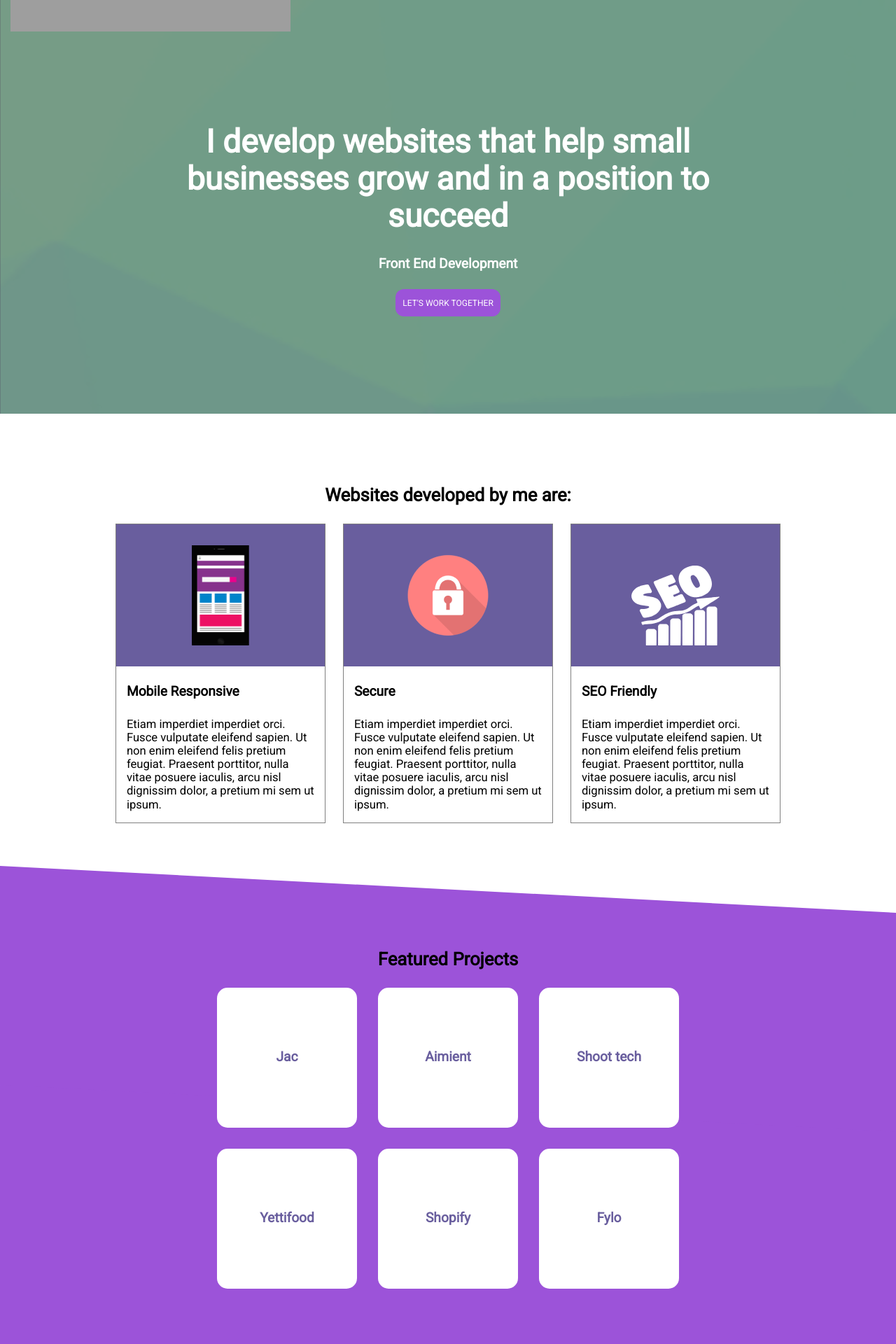
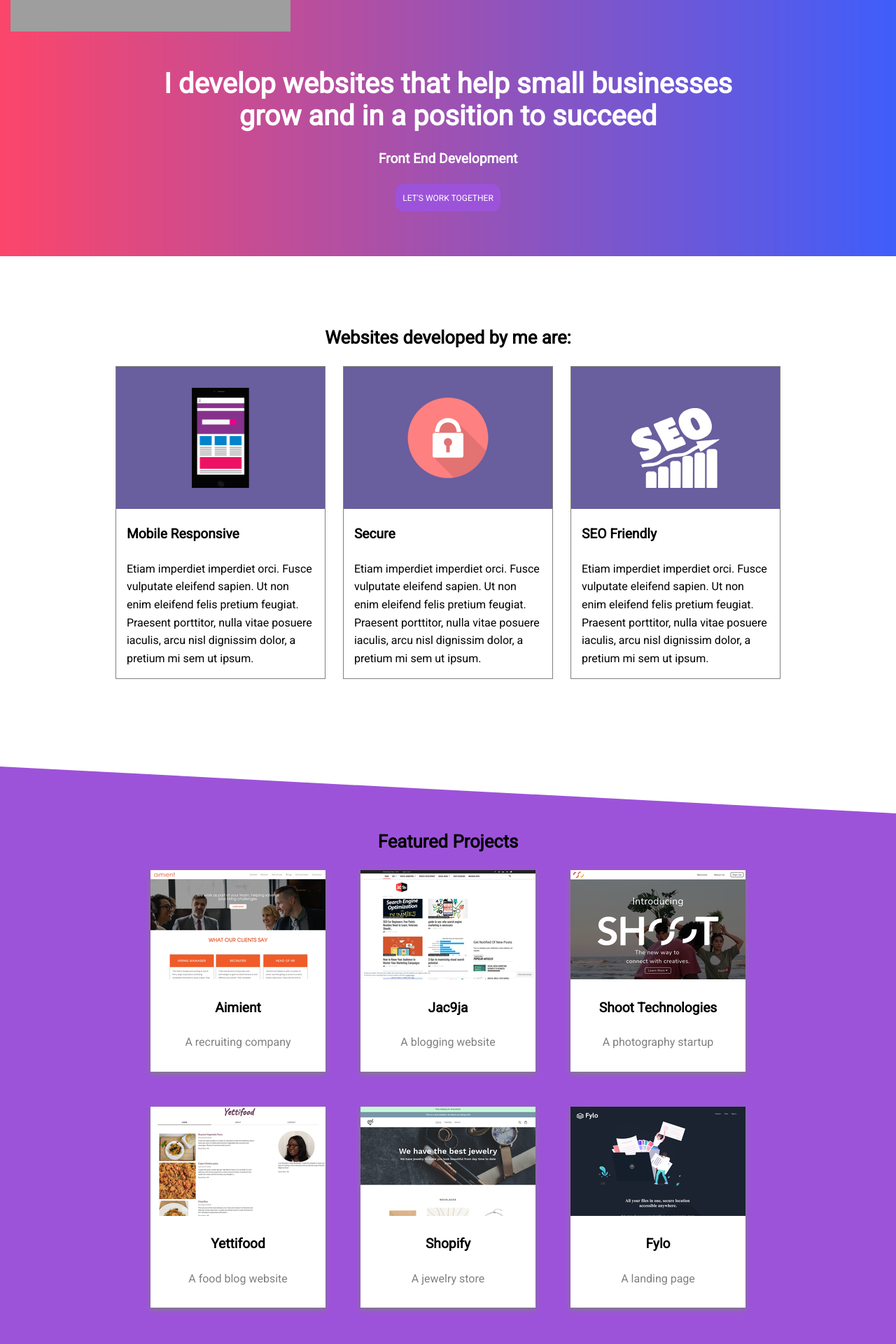
Before and after one commit to Yetunde79/freelance_website, a React (Create React App) app: page / in a window 1280 px wide. Shown: the part 260-2180 px from the top of the page at 70% size. Built offline with nearby package versions, Linux system fonts and the light colour scheme; grey boxes are pictures that could not be loaded.

Commit message:
Add ProjectItems Component

```diff
--- a/package.json
+++ b/package.json
@@ -3,6 +3,7 @@
   "version": "0.1.0",
   "private": true,
   "dependencies": {
+    "classnames": "^2.2.6",
     "node-sass": "^4.11.0",
     "react": "^16.8.5",
     "react-accessible-accordion": "^3.0.0",
--- a/src/components/Home.js
+++ b/src/components/Home.js
@@ -1,19 +1,68 @@
-import React from "react";
+import React, { Component } from "react";
 import { NavLink, Link } from "react-router-dom";
 
 import logo from "../images/logo.png";
+import Aimient from "../images/aimient.png";
+import Jac9ja from "../images/jac9ja.png";
+import Shoot from "../images/shoot.png";
+import Yettifood from "../images/yettifood.png";
+import Shopify from "../images/shopify.png";
+import Fylo from "../images/fylo.png";
 
-export default function Home() {
-  const header = {
-    heading:
-      "I develop websites that help small businesses grow and in a position to succeed",
-    subheading: "Front End Development"
+import ProjectItems from "../components/ProjectItems";
+
+export default class Home extends Component {
+  state = {
+    windowWidth: window.innerWidth,
+    mobileNavVisible: false,
+    projects: [
+      {
+        img: Aimient,
+        name: "Aimient",
+        tagline: "A recruiting company"
+      },
+      {
+        img: Jac9ja,
+        name: "Jac9ja",
+        tagline: "A blogging website"
+      },
+      {
+        img: Shoot,
+        name: "Shoot Technologies",
+        tagline: "A photography startup"
+      },
+      {
+        img: Yettifood,
+        name: "Yettifood",
+        tagline: "A food blog website"
+      },
+      {
+        img: Shopify,
+        name: "Shopify",
+        tagline: "A jewelry store"
+      },
+      {
+        img: Fylo,
+        name: "Fylo",
+        tagline: "A landing page"
+      }
+    ]
   };
-  return (
-    <div>
-      <header>
-        <nav>
-          <img src={logo} alt="logo" />
+
+  handleResize = () => {
+    this.setState({ windowWidth: window.innerWidth });
+  };
+
+  componentDidMount() {
+    window.addEventListener("resize", this.handleResize);
+  }
+
+  componentWillUnmount() {
+    window.removeEventListener("resize", this.handleResize);
+  }
+
+  navigationlink = () => {
+    return [
       <ul className="menu">
         <li>
           <NavLink exact to="/">
@@ -33,15 +82,58 @@ export default function Home() {
           <NavLink to="/contact">Contact</NavLink>
         </li>
       </ul>
+    ];
+  };
+
+  renderMobileNav = () => {
+    if (this.state.mobileNavVisible) {
+      return this.navigationlink();
+    }
+  };
+
+  handleNavLink = () => {
+    if (!this.state.mobileNavVisible) {
+      this.setState({ mobileNavVisible: true });
+    } else {
+      this.setState({ mobileNavVisible: false });
+    }
+  };
+
+  renderNavigation = () => {
+    if (this.state.windowWidth <= 500) {
+      return [
+        <div className="mobilemenu">
+          {this.renderMobileNav()}
+          <i className="fas fa-bars hamburger" onClick={this.handleNavLink} />
+        </div>
+      ];
+    } else {
+      return [<div>{this.navigationlink()}</div>];
+    }
+  };
+
+  render() {
+    const header = {
+      heading:
+        "I develop websites that help small businesses grow and in a position to succeed",
+      subheading: "Front End Development"
+    };
+
+    return (
+      <div>
+        <header>
+          <nav>
+            <img src={logo} alt="logo" />
+            {this.renderNavigation()}
           </nav>
-        <section className="header-text">
+          <div className="header-text">
             <h1 className="heading">{header.heading}</h1>
             <h4>{header.subheading}</h4>
 
             <button className="btn">
               <Link to="/services">LET'S WORK TOGETHER</Link>
             </button>
-        </section>
+          </div>
         </header>
 
         <main>
@@ -101,27 +193,16 @@ export default function Home() {
             </div>
           </section>
 
-        <section className="featured centered">
+          <section className="projects featured centered">
             <h3>Featured Projects</h3>
             <div className="grid">
-            <div className="centered">
-              <h4>Jac</h4>
-            </div>
-            <div className="centered">
-              <h4>Aimient</h4>
-            </div>
-            <div className="centered">
-              <h4>Shoot tech</h4>
-            </div>
-            <div className="centered">
-              <h4>Yettifood</h4>
-            </div>
-            <div className="centered">
-              <h4>Shopify</h4>
-            </div>
-            <div className="centered">
-              <h4>Fylo</h4>
-            </div>
+              {this.state.projects.map(project => (
+                <ProjectItems
+                  img={project.img}
+                  name={project.name}
+                  tagline={project.tagline}
+                />
+              ))}
             </div>
           </section>
 
@@ -133,8 +214,8 @@ export default function Home() {
                   <img src={require("../images/quote.svg")} alt="quote" />
                   <div className="centered">
                     <p>
-                    Yetunde did a great job of helping me design and develop our
-                    company's website. She was well organized and quick to
+                      Yetunde did a great job of helping me design and develop
+                      our company's website. She was well organized and quick to
                       respond to asks and changes.
                     </p>
                     <p>Ana Agneshwar</p>
@@ -154,8 +235,8 @@ export default function Home() {
                     <div className="centered">
                       <p>
                         Yetunde did a great job of helping me design and develop
-                      our company's website. She was well organized and quick to
-                      respond to asks and changes.
+                        our company's website. She was well organized and quick
+                        to respond to asks and changes.
                       </p>
                       <p>Ana Agneshwar</p>
                       <p>CEO of Aimient</p>
@@ -169,3 +250,4 @@ export default function Home() {
       </div>
     );
   }
+}
--- /dev/null
+++ b/src/components/ProjectItems.js
@@ -0,0 +1,11 @@
+import React from "react";
+
+export default function ProjectItems(props) {
+  return (
+    <div>
+      <img src={props.img} alt="aimient" />
+      <h4>{props.name}</h4>
+      <p>{props.tagline}</p>
+    </div>
+  );
+}
--- a/src/components/Projects.js
+++ b/src/components/Projects.js
@@ -1,54 +1,75 @@
 import React, { Component } from "react";
 import Header from "../layout/Header";
+import ProjectItems from "../components/ProjectItems";
 
+import Aimient from "../images/aimient.png";
+import Jac9ja from "../images/jac9ja.png";
+import Shoot from "../images/shoot.png";
+import Yettifood from "../images/yettifood.png";
+import Shopify from "../images/shopify.png";
+import Fylo from "../images/fylo.png";
 export default class Projects extends Component {
+  state = {
+    projects: [
+      {
+        img: Aimient,
+        name: "Aimient",
+        tagline: "A recruiting company"
+      },
+      {
+        img: Jac9ja,
+        name: "Jac9ja",
+        tagline: "A blogging website"
+      },
+      {
+        img: Shoot,
+        name: "Shoot Technologies",
+        tagline: "A photography startup"
+      },
+      {
+        img: Yettifood,
+        name: "Yettifood",
+        tagline: "A food blog website"
+      },
+      {
+        img: Shopify,
+        name: "Shopify",
+        tagline: "A jewelry store"
+      },
+      {
+        img: Fylo,
+        name: "Fylo",
+        tagline: "A landing page"
+      }
+    ]
+  };
+
   render() {
     const header = {
       heading: "PROJECTS",
       subheading: "Lorem Ipsum"
     };
+
     return (
       <div>
         <Header heading={header.heading} subheading={header.subheading} />
         <main>
           <section className="projects centered">
             <div className="grid">
-              <div>
-                <img src={require("../images/aimient.png")} alt="aimient" />
-                <h4>Aimient</h4>
-                <p>A recruiting company</p>
-              </div>
-              <div>
-                <img src={require("../images/jac9ja.png")} alt="aimient" />
-                <h4>Jac9ja</h4>
-                <p>A blogging website</p>
-              </div>
-              <div>
-                <img src={require("../images/shoot.png")} alt="aimient" />
-                <h4>Shoot Technologies</h4>
-                <p>A photography startup</p>
-              </div>
-              <div>
-                <img src={require("../images/yettifood.png")} alt="aimient" />
-                <h4>Yettifood</h4>
-                <p>A food blog website</p>
-              </div>
-              <div>
-                <img src={require("../images/shopify.png")} alt="aimient" />
-                <h4>Shopify</h4>
-                <p>A jewelry store</p>
-              </div>
-              <div>
-                <img src={require("../images/fylo.png")} alt="aimient" />
-                <h4>Fylo</h4>
-                <p>A landing page</p>
-              </div>
+              {this.state.projects.map(project => (
+                <ProjectItems
+                  img={project.img}
+                  name={project.name}
+                  tagline={project.tagline}
+                />
+              ))}
             </div>
-            {/*<div className="centered">
-              <button className="btn ">More Projects</button>
-             </div> */}
           </section>
         </main>
+
+        {/*<div className="centered">
+              <button className="btn ">More Projects</button>
+          </div> */}
       </div>
     );
   }
--- a/src/stylesheets/Home.scss
+++ b/src/stylesheets/Home.scss
@@ -1,10 +1,11 @@
 .developed {
+  padding-bottom: 5%;
+
   h2 {
     text-align: left;
   }
-}
 
-.developed .grid {
+  .grid {
     grid-template-columns: minmax(100px, 300px) minmax(100px, 300px) minmax(
         100px,
         300px
@@ -27,27 +28,22 @@
       margin: 5%;
     }
   }
+}
 
 //Featured Section
 .featured {
   @include slanted_left;
-  .grid {
-    grid-template-columns: 200px 200px 200px;
-    grid-template-rows: 200px 200px;
-    gap: 30px;
 
-    div {
-      background-color: white;
-      color: $purpleblue;
-      border-radius: 15px;
-    }
-  }
   &:before {
     @include slanted_left_before;
+  }
+  .grid {
+    padding-bottom: 5%;
   }
 }
 
 .testimonials {
+  padding-top: 5%;
   .grid {
     grid-template-columns: 250px 250px;
     gap: 80px;
--- a/src/stylesheets/global.scss
+++ b/src/stylesheets/global.scss
@@ -1,3 +1,7 @@
+html {
+  font-size: 16px;
+}
+
 section {
   margin: 6% 0;
 }
@@ -12,28 +16,28 @@ section {
 //FONTS
 
 h1 {
-  font-size: 40px;
-  font-size: 3.6vw;
+  font-size: 2.5em;
 }
 
 h2 {
-  font-size: 30px;
-  font-size: 2.7vw;
+  font-size: 1.9em;
 }
 
 h3 {
-  font-size: 25px;
-  font-size: 2vw;
+  font-size: 1.6em;
 }
 
 h4 {
-  font-size: 18px;
-  font-size: 1.5vw;
+  font-size: 1.2em;
+}
+
+h5 {
+  font-size: 1.1em;
 }
 
 p {
-  font-size: 16px;
-  font-size: 1.3vw;
+  font-size: 1em;
+  line-height: 1.6;
 }
 
 //End of FONTS
@@ -44,7 +48,7 @@ img {
 }
 
 header {
-  background-image: url("../images/background2.svg");
+  background-image: url("../images/cool-background.png");
   background-size: cover;
   background-repeat: no-repeat;
   padding: 5px 15px 5% 15px;
@@ -58,16 +62,22 @@ header {
 nav {
   display: grid;
   grid-template-columns: 1fr 1fr;
-  ul {
+
+  .menu {
     display: flex;
     justify-content: flex-end;
-  }
     li {
       display: inline;
       padding: 0 10px;
       font-size: 14px;
     }
   }
+}
+
+.hamburger {
+  padding-top: 10px;
+}
+
 .header-text {
   width: 70%;
   padding-left: 15%;
@@ -162,32 +172,27 @@ footer > p {
   }
 }
 
-@media all and (max-width: 660px) {
-  h1 {
-    font-size: 5vw;
+/* Small screens */
+@media all and (max-width: 500px) {
+  nav {
+    grid-template-columns: 1fr 150px;
+    .mobilemenu {
+      .hamburger {
+        float: right;
       }
-
-  h3 {
-    font-size: 4.5vw;
+      .menu {
+        display: flex;
+        flex-direction: column;
+        float: left;
+        li {
+          padding-bottom: 5px;
         }
-
-  h4 {
-    font-size: 4vw;
       }
-
-  p {
-    font-size: 2.6vw;
     }
   }
 
-/* Small screens */
-@media all and (max-width: 500px) {
-  .menu {
-    flex-direction: column;
-  }
-
-  p {
-    font-size: 3.5vw;
+  .header-text {
+    padding-top: 10%;
   }
 
   footer {
--- a/src/stylesheets/projects.scss
+++ b/src/stylesheets/projects.scss
@@ -9,6 +9,7 @@
       box-shadow: 0px 3px 7px grey;
       text-align: center;
       padding-bottom: 5%;
+      background-color: white;
       img {
         width: 100%;
         background-color: black;
--- a/src/stylesheets/services.scss
+++ b/src/stylesheets/services.scss
@@ -1,4 +1,5 @@
 @import "variables";
+
 .service_text {
   width: 80%;
   padding-left: 10%;
@@ -50,10 +51,6 @@
   .development_text {
     background-color: $lightpurple;
     padding: 15px;
-    h5 {
-      font-size: 16px;
-      font-size: 1.3vw;
-    }
   }
   .pages {
     text-align: center;
```
Also changed, not shown: src/App.js (+7 -0 lines), src/stylesheets/features/accordion.scss (deleted, +0 -24 lines), src/images/cool-background.png (added), 1 other file (tests, documents, lock files or other folders). Lines whose indentation alone changed are shown as unchanged.
